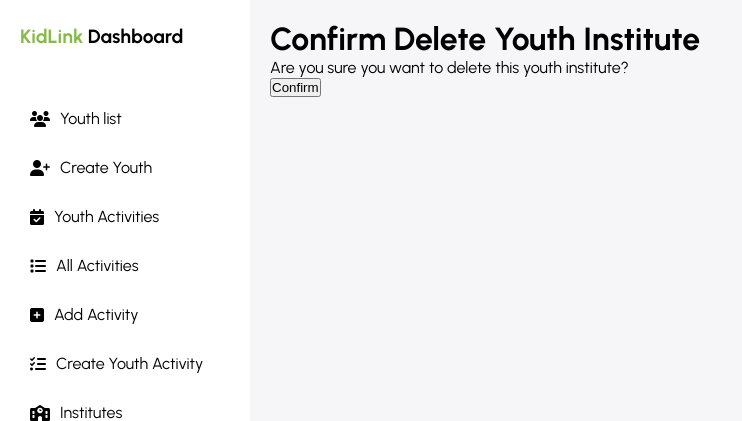
After one commit to jimenez10frank/KidLink, a Django app: template kidlink/templates/youthInstitute/youth_institute_confirm_delete.html in a window 1280 px wide. The commit adds this page. Shown: the top 421 px of the page, without its empty margins (0-742 px from the left). Run offline with Django 3.2, Linux system fonts and the light colour scheme; the template is opened without the code that fills it, so the values that code supplies are empty.

Commit message:
Add CRUD templates and status choices for YouthInstitute
Introduces form and delete confirmation templates for YouthInstitute, updates the list template with edit/delete actions, and adds status choices to the YouthInstitute model for better data consistency.

```diff
--- /dev/null
+++ b/kidlink/templates/youthInstitute/youth_institute_confirm_delete.html
@@ -0,0 +1,8 @@
+{% extends "sidebar.html" %} {% block content %}
+<h1>Confirm Delete Youth Institute</h1>
+<p>Are you sure you want to delete this youth institute?</p>
+<form method="POST">
+  {% csrf_token %}
+  <button type="submit">Confirm</button>
+</form>
+{% endblock %}
--- a/kidlink/templates/youthInstitute/youth_institute_list.html
+++ b/kidlink/templates/youthInstitute/youth_institute_list.html
@@ -16,6 +16,12 @@
       <td>{{ youth_institute.institute }}</td>
       <td>{{ youth_institute.placement_date }}</td>
       <td>{{ youth_institute.status }}</td>
+      <td>
+        <a href="{% url 'youth_institute_update' youth_institute.pk %}">Edit</a>
+        <a href="{% url 'youth_institute_delete' youth_institute.pk %}"
+          >Delete</a
+        >
+      </td>
     </tr>
     {% endfor %}
   </tbody>
```
Also changed, not shown: kidlink/administration/models.py (+7 -1 lines), kidlink/templates/youthInstitute/youth_institute_form.html (added, +7 -0 lines).
